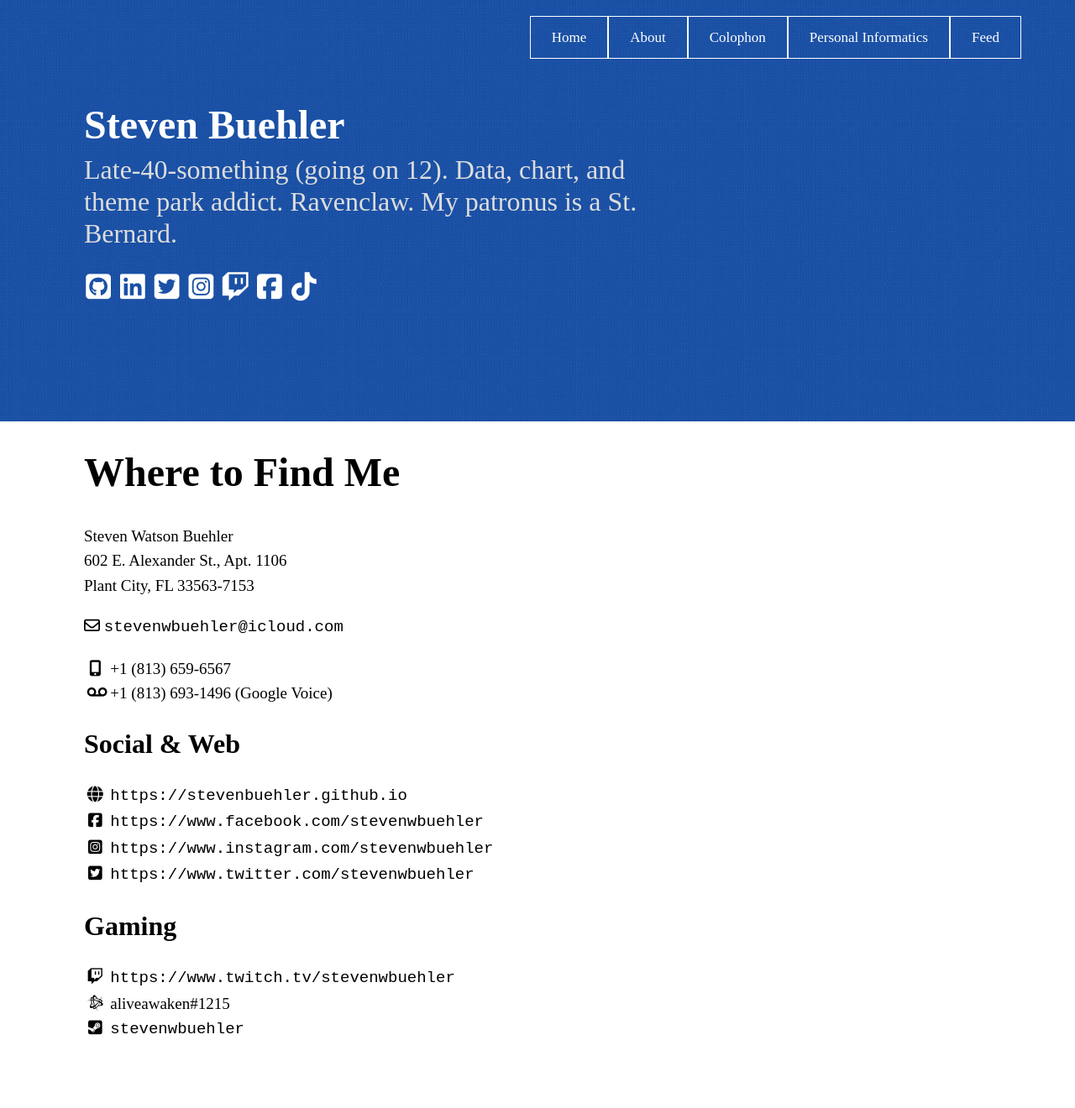
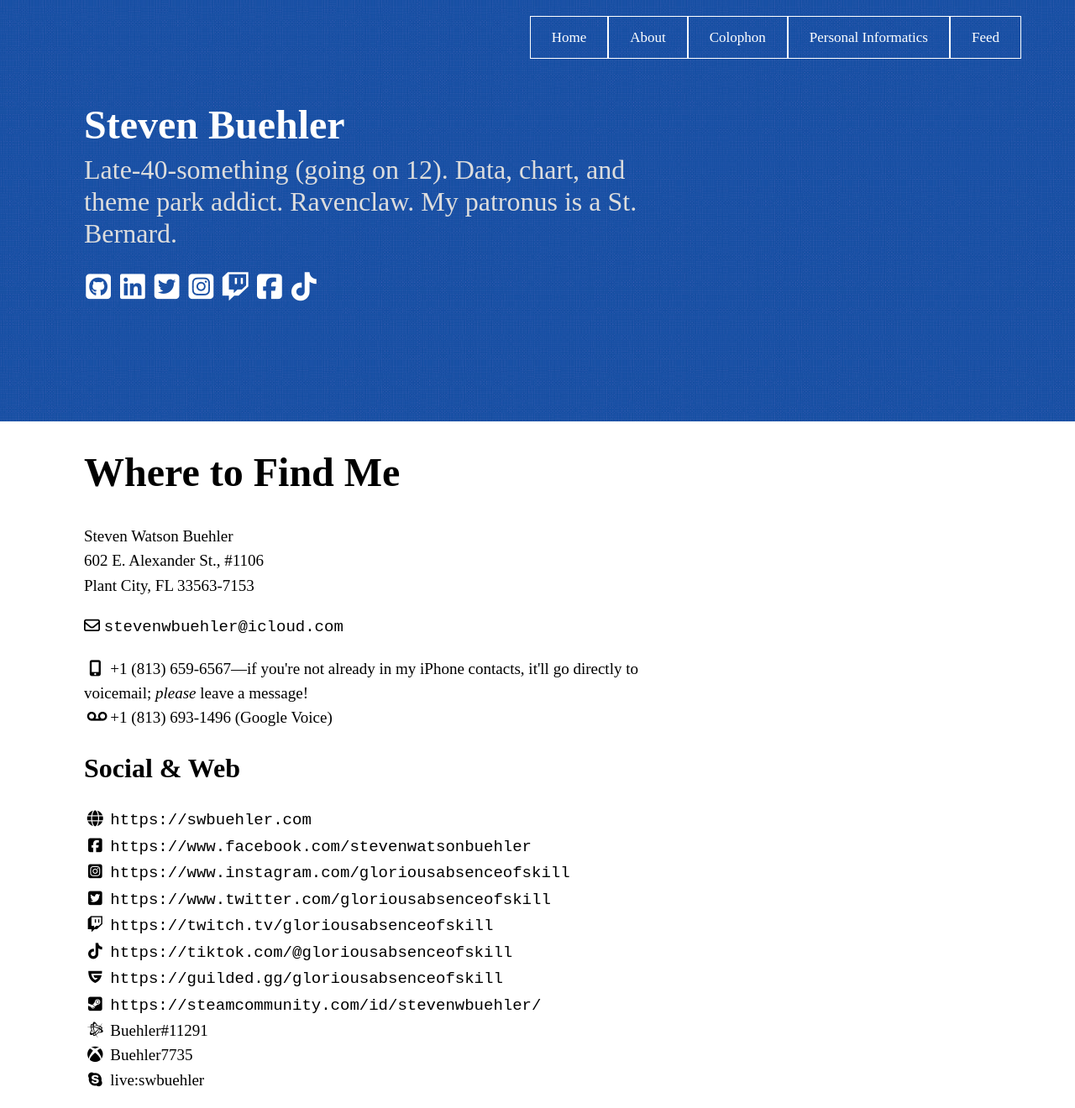
Before and after one commit to stevenbuehler/stevenbuehler.github.io, a Jekyll site: the page built from contact.html, in a window 1280 px wide. Shown: the whole page at 84% size. Built offline with Jekyll 4.4.1, drawn with Linux system fonts in a browser that asks for light colours; nearby versions of some CDN libraries; some web fonts are replaced; before the commit the page ends 1261 px from its top, so only the background shows below that.

Commit message:
Sync with Windows

```diff
--- a/contact.html
+++ b/contact.html
@@ -1,36 +1,43 @@
 ---
 title: Contact
-date: 2020-08-03
+date: 2020-12-24
 layout: page
 ---
 <h1>Where to Find Me</h1>
 
 <span itemscope itemtype="https://schema.org/Person">
-<p>
-<span itemprop="givenName">Steven</span> </span itemprop="additionalName">Watson</span> <span itemprop="familyName">Buehler</span><br />
+  <p>
+    <span itemprop="givenName">Steven</span>
+</span itemprop="additionalName">Watson</span> <span itemprop="familyName">Buehler</span><br />
 <span itemprop="address">
-  <span itemprop="streetAddress">602 E. Alexander St., Apt. 1106</span><br />
-  <span itemprop="addressLocality">Plant City</span>, <span itemprop="addressRegion">FL</span> <span itemprop="postalCode">33563-7153</span>
+  <span itemprop="streetAddress">602 E. Alexander St., #1106</span><br />
+  <span itemprop="addressLocality">Plant City</span>, <span itemprop="addressRegion">FL</span> <span
+    itemprop="postalCode">33563-7153</span>
 </span>
 </p>
 <p>
   <i class="far fa-envelope"></i> <tt><span itemprop="email">stevenwbuehler@icloud.com</span></tt>
 </p>
 <p>
-  <i class="fas fa-mobile-alt"></i> <span itemprop="telephone">+1 (813) 659-6567</span>
+  <i class="fas fa-mobile-alt"></i> <span itemprop="telephone">+1 (813) 659-6567</span>&mdash;if you're not already in
+  my iPhone contacts, it'll go directly to voicemail; <em>please</em> leave a message!
   <br /><i class="fas fa-voicemail"></i> <span itemprop="telephone">+1 (813) 693-1496</span> (Google Voice)
 </p>
 <h2>Social &amp; Web</h2>
 <p>
-  <i class="fas fa-globe"></i>                  <tt><span itemprop="sameAs">https://stevenbuehler.github.io</span></tt>
-  <br /><i class="fab fa-facebook-square"></i>  <tt><span itemprop="sameAs">https://www.facebook.com/stevenwbuehler</span></tt>
-  <br /><i class="fab fa-instagram-square"></i> <tt><span itemprop="sameAs">https://www.instagram.com/stevenwbuehler</span></tt>
-  <br /><i class="fab fa-twitter-square"></i>   <tt><span itemprop="sameAs">https://www.twitter.com/stevenwbuehler</span></tt>
-</p>
-<h2>Gaming</h2>
-<p>
-  <i class="fab fa-twitch"></i>           <tt><span itemprop="sameAs">https://www.twitch.tv/stevenwbuehler</span></tt>
-  <br /><i class="fab fa-battle-net"></i>       <span itemprop="sameAs">aliveawaken#1215</span>
-  <br /><i class="fab fa-steam-square"></i>     <tt><span itemprop="sameAs">stevenwbuehler</span></tt>
+  <i class="fas fa-globe"></i> <tt><span itemprop="sameAs">https://swbuehler.com</span></tt>
+  <br /><i class="fab fa-facebook-square"></i> <tt><span
+      itemprop="sameAs">https://www.facebook.com/stevenwatsonbuehler</span></tt>
+  <br /><i class="fab fa-instagram-square"></i> <tt><span
+      itemprop="sameAs">https://www.instagram.com/gloriousabsenceofskill</span></tt>
+  <br /><i class="fab fa-twitter-square"></i> <tt><span
+      itemprop="sameAs">https://www.twitter.com/gloriousabsenceofskill</span></tt>
+  <br /><i class="fab fa-twitch"></i> <tt><span itemprop="sameAs">https://twitch.tv/gloriousabsenceofskill</span></tt>
+  <br /><i class="fab fa-tiktok"></i> <tt><span imemprop="sameAs">https://tiktok.com/@gloriousabsenceofskill</span></tt>
+  <br /><i class="fab fa-guilded"></i> <tt><span itemprop="sameAs">https://guilded.gg/gloriousabsenceofskill</span></tt>
+  <br /><i class="fab fa-steam-square"></i> <tt><span itemprop="sameAs">https://steamcommunity.com/id/stevenwbuehler/</span></tt>
+  <br /><i class="fab fa-battle-net"></i> <span itemprop="sameAs">Buehler#11291</span>
+  <br /><i class="fab fa-xbox"></i> <span itemprop="sameAs">Buehler7735</span>
+  <br /><i class="fab fa-skype"></i> <span itemprop="sameAs">live:swbuehler</span>
 </p>
 </span>
```
